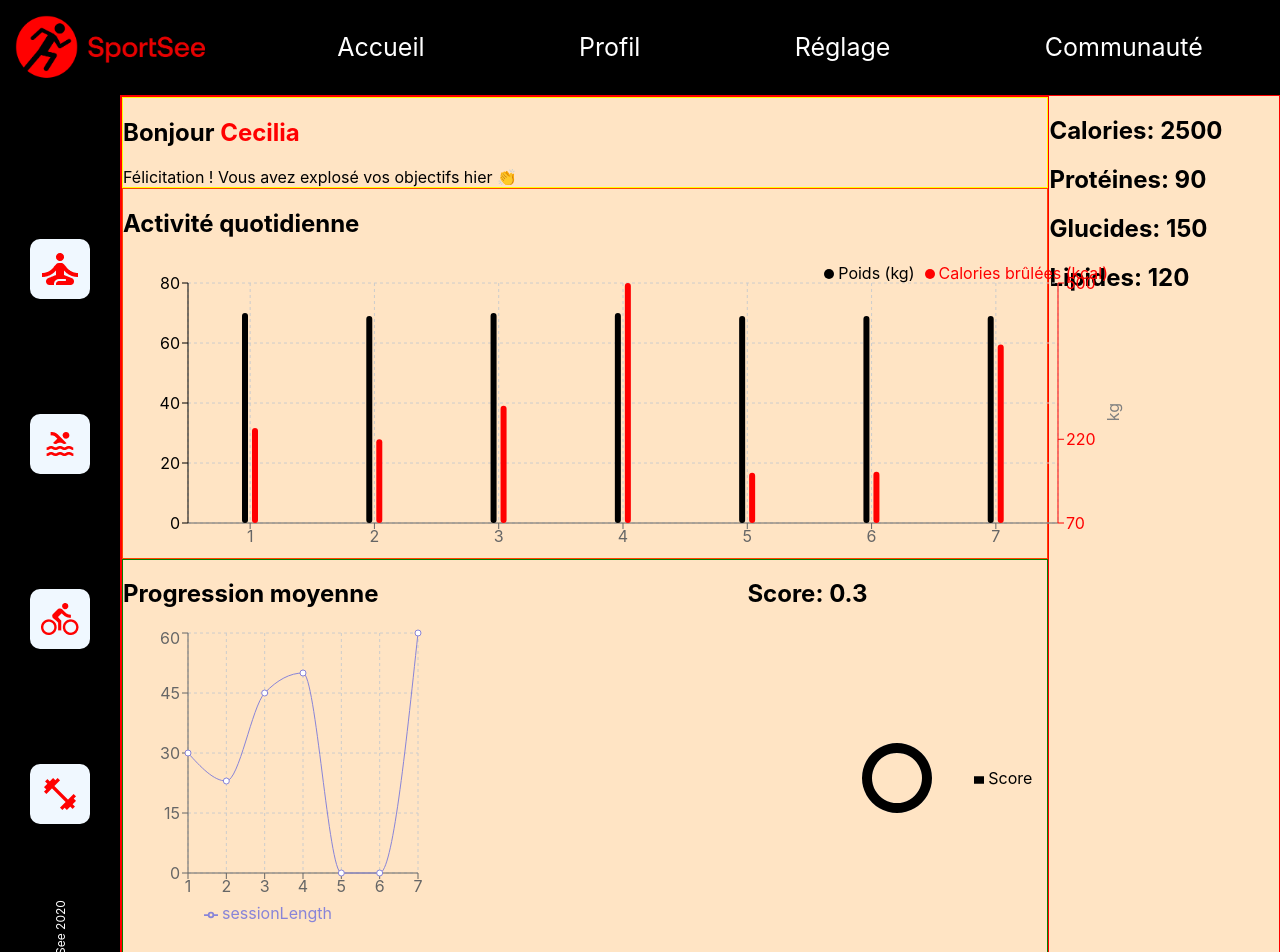
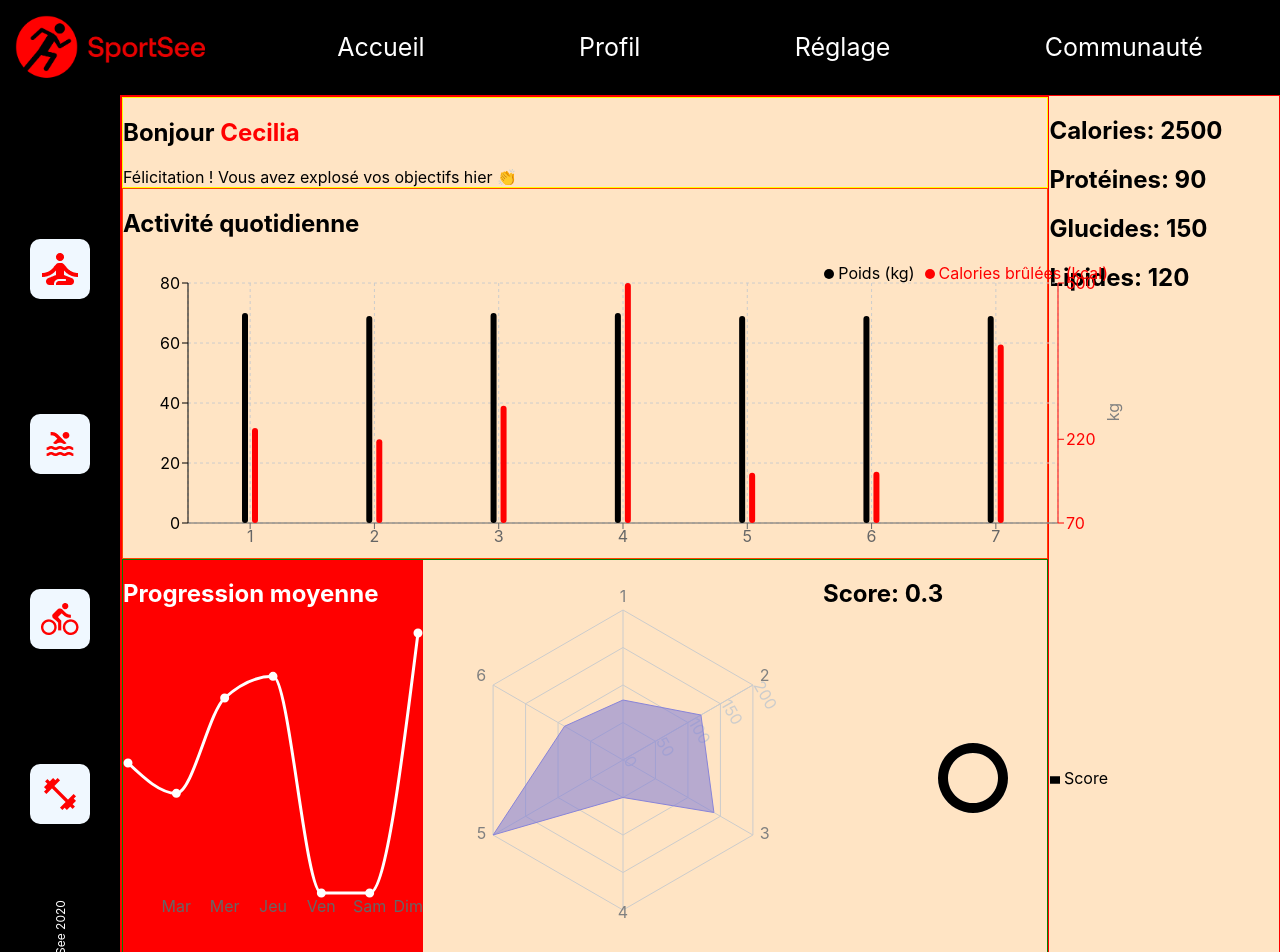
Before and after one commit to abaddon101/Project-12-SportSee, a React (Create React App) app: page / in a window 1280 px wide. Shown: the top 952 px of the page. Built offline with nearby package versions, Linux system fonts and the light colour scheme.

Commit message:
style du average container

```diff
--- a/src/components/dashboard/dashboardComponents/progression-container/Spider/Spider.tsx
+++ b/src/components/dashboard/dashboardComponents/progression-container/Spider/Spider.tsx
@@ -15,7 +15,7 @@ interface SpiderProps {
 const Spider: React.FC<SpiderProps> = ({ data }) => {
   return (
     <article className="spider-container">
-      <ResponsiveContainer width="100%" height={400}>
+      <ResponsiveContainer width={400} height={400}>
         <RadarChart outerRadius={150} data={data}>
           <PolarGrid />
           <PolarAngleAxis dataKey="kind" />
--- a/src/components/dashboard/dashboardComponents/progression-container/average-duration-session/Average.tsx
+++ b/src/components/dashboard/dashboardComponents/progression-container/average-duration-session/Average.tsx
@@ -6,24 +6,52 @@ import {
   YAxis,
   CartesianGrid,
   Tooltip,
-  Legend,
 } from "recharts";
 import UserProgression from "../../../../../Classes/UserProgression";
 
 function Average({ userProgression }: { userProgression: UserProgression }) {
+  const dayOfWeek = ["Dim", "Lun", "Mar", "Mer", "Jeu", "Ven", "Sam"];
+
+  const formatDayOfWeek = (value: number) => {
+    return dayOfWeek[value % 7];
+  };
+
+  const renderTooltipContent = (data: any) => {
+    if (data.payload && data.payload.length > 0) {
+      const { value } = data.payload[0];
+      return (
+        <div>
+          <p>Séance : {value} minutes</p>
+        </div>
+      );
+    }
+    return null;
+  };
+
   return (
-    <article className="average-container">
+    <article
+      className="average-container"
+      style={{
+        background: "rgba(255, 0, 0, 1)",
+        color: "white",
+      }}
+    >
       <h2>Progression moyenne</h2>
       <LineChart width={300} height={300} data={userProgression.sessions}>
-        <CartesianGrid strokeDasharray="3 3" />
-        <XAxis dataKey="day" />
-        <YAxis />
-        <Tooltip />
-        <Legend />
+        <CartesianGrid strokeDasharray="3 3" display="none" />
+        <XAxis
+          dataKey="day"
+          axisLine={false}
+          tickLine={false}
+          tickFormatter={formatDayOfWeek}
+        />
+        <YAxis hide={true} />
+        <Tooltip content={renderTooltipContent} />
         <Line
           type="monotone"
           dataKey="sessionLength"
-          stroke="#8884d8"
+          stroke="white"
+          strokeWidth={3}
           activeDot={{ r: 8 }}
         />
       </LineChart>
```
